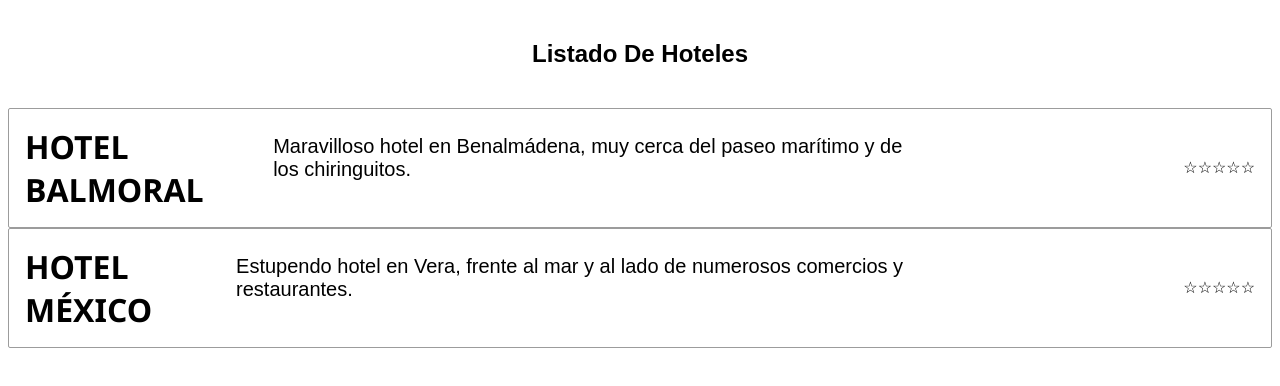
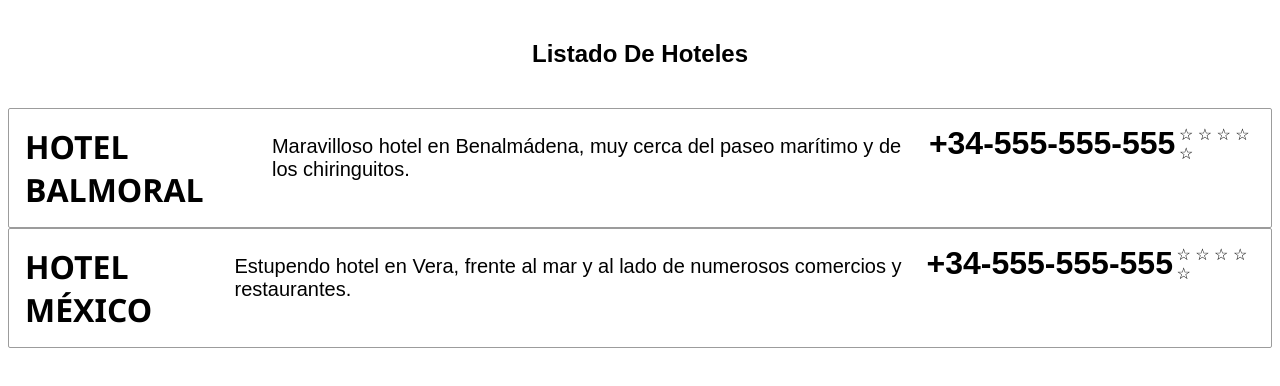
Before and after one commit to conchaasensio/bootcamp-js-laboratotio, a plain HTML site: page modulo-0/index.html in a window 1280 px wide. Drawn offline with Linux system fonts and the light colour scheme.

Commit message:
Add phone number and fix some styles

```diff
--- a/modulo-0/index.html
+++ b/modulo-0/index.html
@@ -24,7 +24,7 @@
             >
           </div>
           <div class="hotel-telephone-container">
-            <span class="hotel-telephone"></span>
+            <span class="hotel-telephone">+34-555-555-555</span>
           </div>
           <div class="hotel-rating">
             <span>&#9734;</span>
@@ -45,7 +45,7 @@
             >
           </div>
           <div class="hotel-telephone-container">
-            <span class="hotel-telephone"></span>
+            <span class="hotel-telephone">+34-555-555-555</span>
           </div>
           <div class="hotel-rating">
             <span>&#9734;</span>
--- a/modulo-0/site.css
+++ b/modulo-0/site.css
@@ -58,7 +58,4 @@ body {
 
 .hotel-rating {
   max-width: 100px;
-  display: flex;
-  justify-content: center;
-  align-items: center;
 }
```
